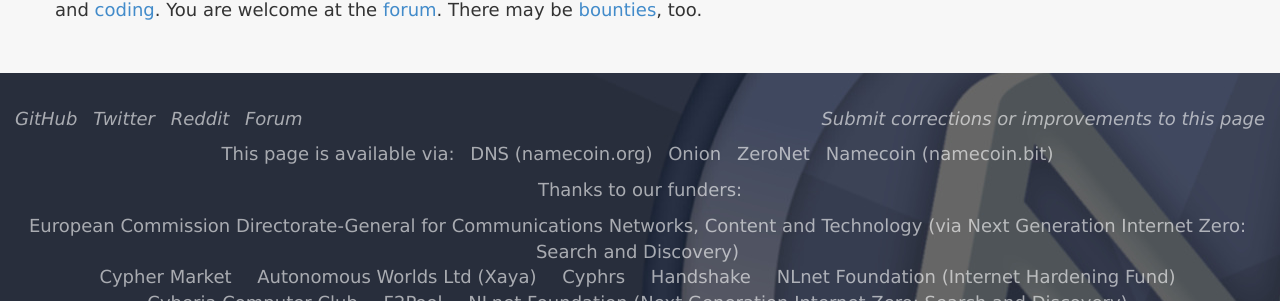
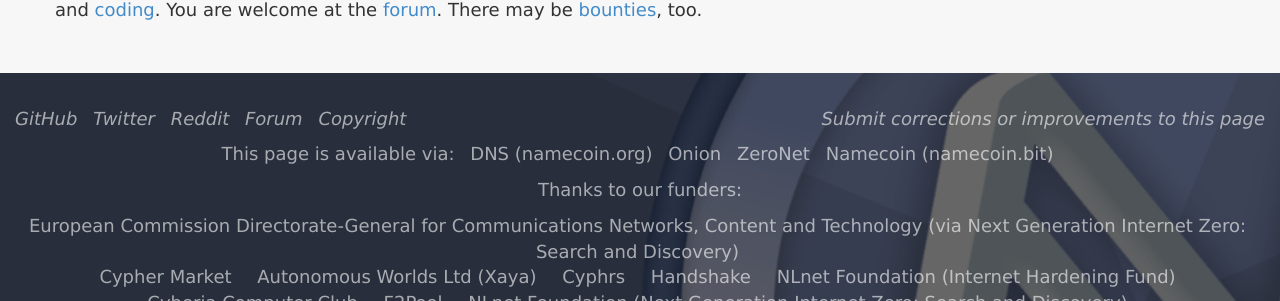
Before and after one commit to JeremyRand/namecoin.org, a Jekyll site: the page built from index.md, in a window 1280 px wide and 900 px high, scrolled down 2399 px. Shown: the part 467-768 px from the top of the window. Built offline with Jekyll 4.4.1, drawn with Linux system fonts in a browser that asks for light colours.

Commit message:
Add license
Refs https://github.com/namecoin/namecoin.org/issues/225

```diff
--- a/_includes/footer.html
+++ b/_includes/footer.html
@@ -6,6 +6,7 @@
                 <li><a href="https://twitter.com/Namecoin"><i class="fa fa-twitter fa-2x" title="Twitter">Twitter</i></a></li>
                 <li><a href="https://www.reddit.com/r/namecoin"><i class="fa fa-reddit-alien fa-2x" title="Reddit">Reddit</i></a></li>
                 <li><a href="{{ site.forum_url }}/"><i class="fa fa-comments fa-2x" title="Forum">Forum</i></a></li>
+                <li><a href="{{ "/license.html" | relative_url }}/"><i class="fa fa-2x" title="Copyright">Copyright</i></a></li>
             </ul>
         </div>
 
```
Also changed, not shown: license.md (added).
